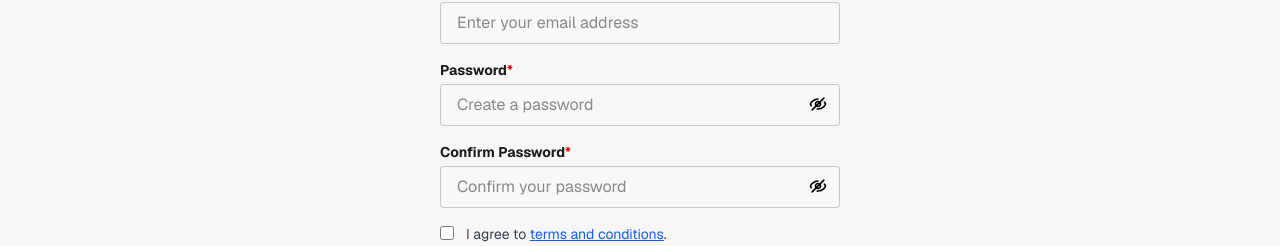
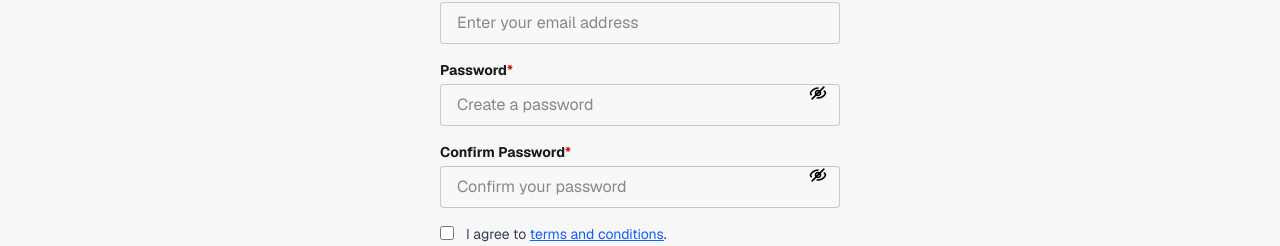
Before and after one commit to rvcarcueva2/pti-web, a Next.js app in the folder web/: page /auth/register in a window 1280 px wide. Shown: the part 551-797 px from the top of the page. Built offline with nearby package versions, Linux system fonts and the light colour scheme; no server answers.

Commit message:
modified auth pages

```diff
--- a/web/app/auth/register/page.tsx
+++ b/web/app/auth/register/page.tsx
@@ -371,16 +371,21 @@ const Register: React.FC = () => {
             <button
               type="button"
               onClick={() => setShowPassword(!showPassword)}
-              className="absolute right-3 top-11 -translate-y-1/2 text-gray-500 h-5 w-5 flex items-center justify-center"
+              className="absolute right-3 top-1/2 -translate-y-1/2"
               tabIndex={-1}
             >
+              <span className="block w-5 h-5">
                 <Image
-                src={showPassword ? '/icons/hide-password.svg' : '/icons/show-password.svg'}
+                  src={
+                    showPassword
+                      ? '/icons/hide-password.svg'
+                      : '/icons/show-password.svg'
+                  }
                   alt="Toggle password"
-                width={20}
-                height={20}
+                  fill
                   className="object-contain"
                 />
+              </span>
             </button>
             {errors.password && (
               <p className="text-sm text-[#D41716] mt-1">{errors.password}</p>
@@ -404,9 +409,10 @@ const Register: React.FC = () => {
             <button
               type="button"
               onClick={() => setShowConfirmPassword(!showConfirmPassword)}
-              className="absolute right-3 top-11 -translate-y-1/2 text-gray-500 h-5 w-5 flex items-center justify-center"
+              className="absolute right-3 top-1/2 -translate-y-1/2 text-gray-500"
               tabIndex={-1}
             >
+              <span className="relative block w-5 h-5">
                 <Image
                   src={
                     showConfirmPassword
@@ -414,11 +420,12 @@ const Register: React.FC = () => {
                       : '/icons/show-password.svg'
                   }
                   alt="Toggle confirm password"
-                width={20}
-                height={20}
+                  fill
                   className="object-contain"
                 />
+              </span>
             </button>
+
             {errors.confirmPassword && (
               <p className="text-sm text-[#D41716] mt-1">
                 {errors.confirmPassword}
--- a/web/app/auth/sign-in/page.tsx
+++ b/web/app/auth/sign-in/page.tsx
@@ -215,26 +215,21 @@ const SignInForm: React.FC = () => {
             <button
               type="button"
               onClick={() => setShowPassword(!showPassword)}
-              className="absolute right-3 top-1/2 -translate-y-1/2 text-gray-500 h-5 w-5 flex items-center justify-center"
+              className="absolute right-3 top-1/2 -translate-y-1/2 text-gray-500"
               tabIndex={-1}
             >
-              {showPassword ? (
+              <span className="relative block w-5 h-5">
                 <Image
-                  src="/icons/hide-password.svg"
-                  alt="Hide password"
-                  width={20}
-                  height={20}
+                  src={
+                    showPassword
+                      ? '/icons/hide-password.svg'
+                      : '/icons/show-password.svg'
+                  }
+                  alt={showPassword ? 'Hide password' : 'Show password'}
+                  fill
                   className="object-contain"
                 />
-              ) : (
-                <Image
-                  src="/icons/show-password.svg"
-                  alt="Show password"
-                  width={20}
-                  height={20}
-                  className="object-contain"
-                />
-              )}
+              </span>
             </button>
             {errors.password && (
               <p className="text-sm text-[#D41716] mt-1">
```
Lines whose indentation alone changed are shown as unchanged.
